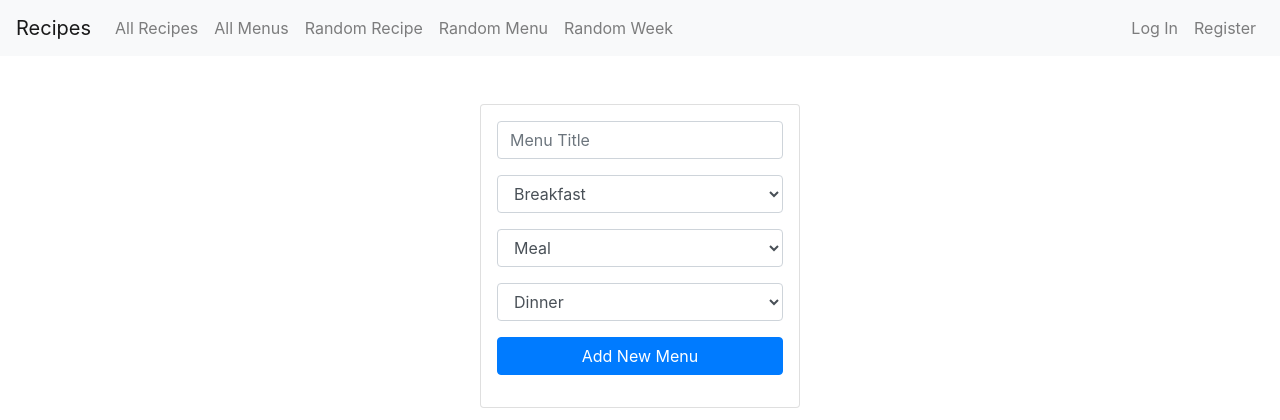
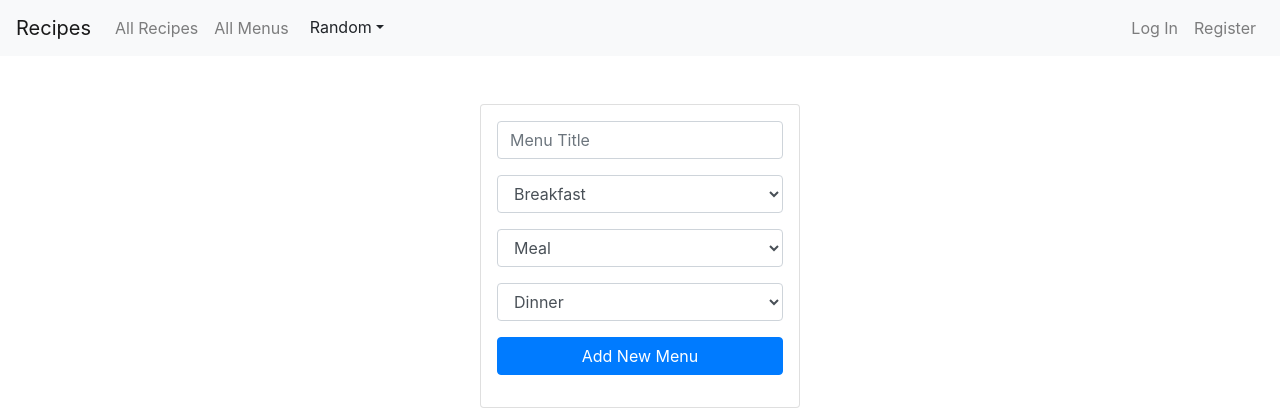
Before and after one commit to grayTurtle01/recipes, a Django app: page /add_menu in a window 1280 px wide. Shown: the top 420 px of the page. Run offline with Django 3.2, Linux system fonts and the light colour scheme; data comes from the database, SQL or seed files in the repository; some libraries are stand-ins or nearby versions.

Commit message:
dropdown button for random pages

```diff
--- a/app/templates/app/layout.html
+++ b/app/templates/app/layout.html
@@ -31,17 +31,14 @@
                     <a class="nav-link" href="{% url 'show_menus' %}">All Menus</a>
                 </li>
 
-                <li class="nav-item">
-                    <a class="nav-link" href="{% url 'random_recipe' %}">Random Recipe</a>
-                </li>
-
-                <li class="nav-item">
-                    <a class="nav-link" href="{% url 'random_menu' %}">Random Menu</a>
-                </li>
-
-                <li class="nav-item">
-                    <a class="nav-link" href="{% url 'random_week' %}">Random Week</a>
-                </li>
+                <div class="dropdown">
+                    <button class="btn dropdown-toggle" data-bs-toggle='dropdown'>Random</button>
+                    <div class="dropdown-menu">
+                        <a class="dropdown-item" href="{% url 'random_recipe' %}">Random Recipe</a>
+                        <a class="dropdown-item" href="{% url 'random_menu' %}">Random Menu</a>
+                        <a class="dropdown-item" href="{% url 'random_week' %}">Random Week</a>
+                    </div>
+                </div>
 
 
                 {% if user.is_authenticated %}
```
